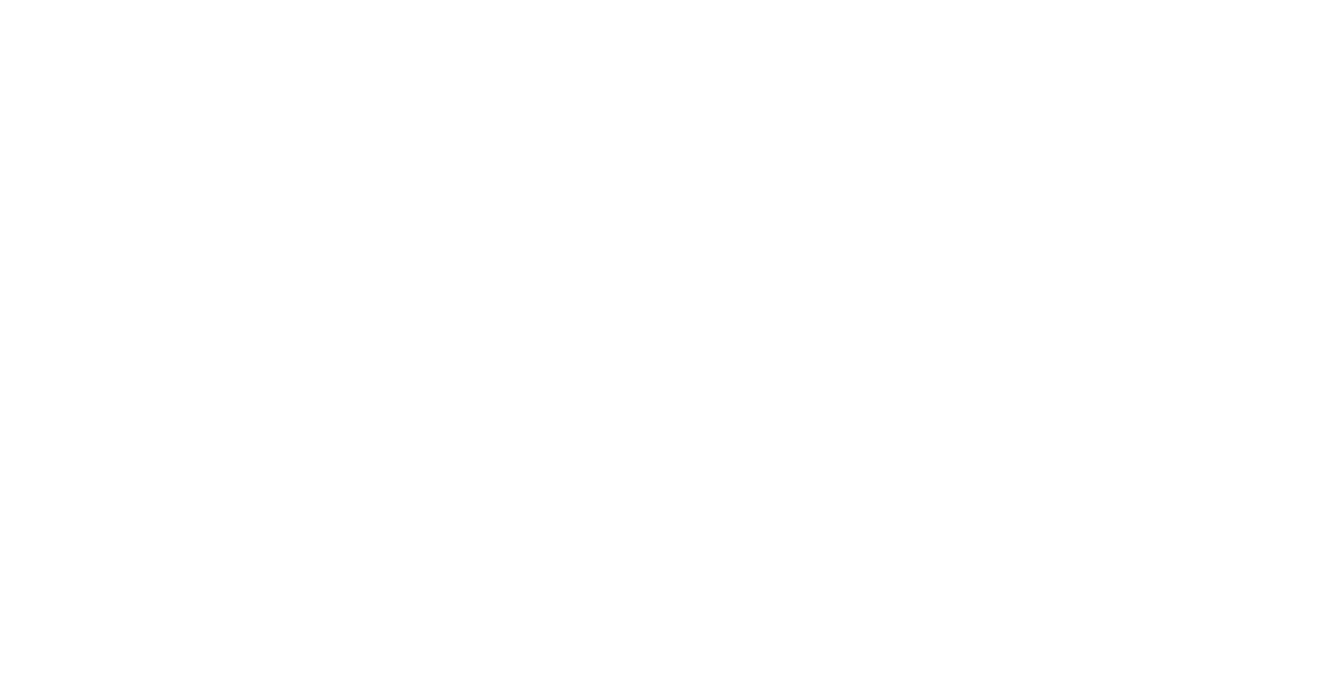
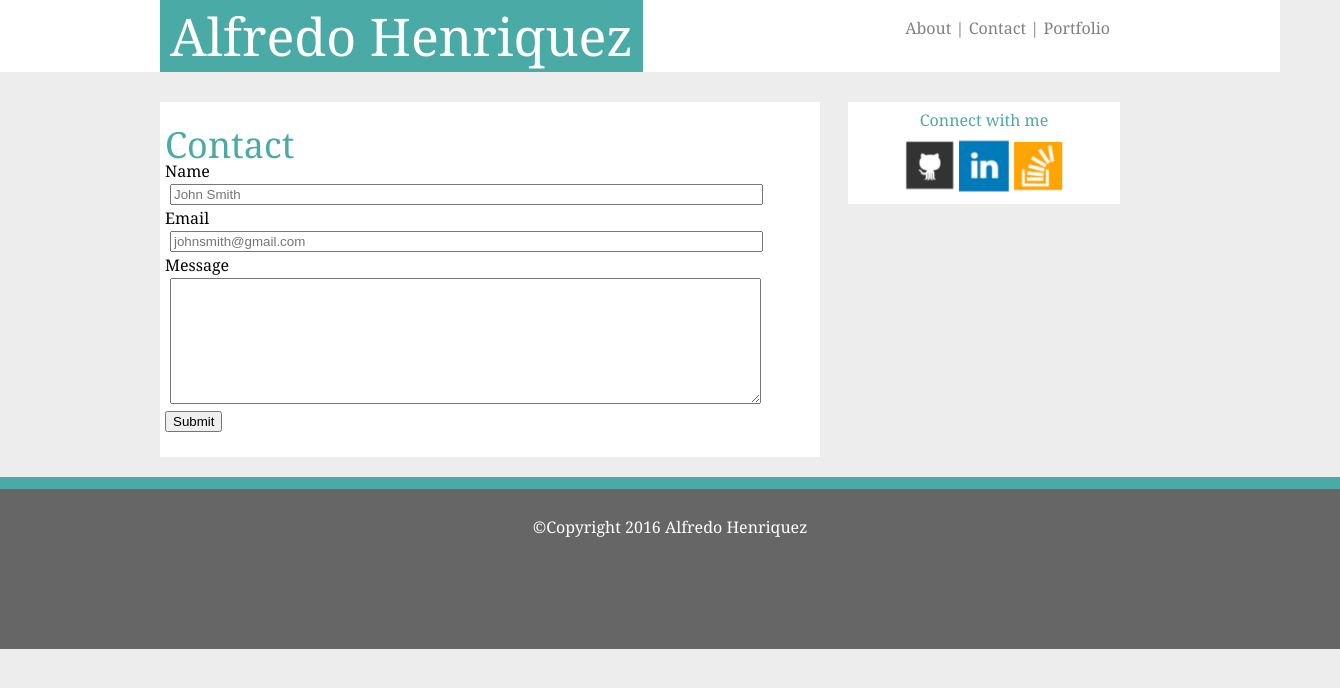
Before and after one commit to wisefredo/Basic-Portofolio, a plain HTML site: page contact.html in a window 1280 px wide. Shown: the whole page, 1340 px wide, since content can reach past the window. Drawn offline with Linux system fonts and the light colour scheme.

Commit message:
contact.html hw due feb9th

```diff
--- a/assets/css/style.css
+++ b/assets/css/style.css
@@ -65,9 +65,24 @@ a {
 .aboutMe {
 	color: #4aaaa5;
 	font-size: 36px;
+}
+.contact {
+	color: #4aaaa5;
+	font-size: 36px;
+}
+.inputs {
+	width: 90%;
+	margin: 5px;
+
+}
+input, label {     display:block; }
+
+.message {
+	height: 120px;
+}
 
 
-}
+
 .sideContent {
 	width: 270px;
 	background-color: #ffffff;
--- a/contact.html
+++ b/contact.html
@@ -0,0 +1,69 @@
+<!DOCTYPE html>
+
+<html lang="en">
+
+<head>
+
+    <title>Index</title>
+
+    <meta charset="UTF-8">
+
+    <meta name="viewport" content="width=device-width, initial-scale=1">
+
+    <link href="assets/css/reset.css" rel="stylesheet">
+
+    <link href="assets/css/style.css" rel="stylesheet">
+
+</head>
+
+<body>
+<!-- <div class="contentWrapper"> -->
+	<header>
+	<div class="contentWrapper">
+	<!-- camelCasing -->
+	<h1 class="headerLeft">Alfredo Henriquez</h1>
+	<nav class="headerRight">
+		<a href="#">About</a>
+		<a href="#">|  Contact  |</a>
+		<a href="#">Portfolio</a>
+	</nav>
+		</div>
+	</header>
+	<div class="contentWrapper">
+	<section class="mainContent sidebyside">
+		<h1 class="contact">Contact</h1>
+		 <form>
+		 <label>Name</label>
+		 <input placeholder="John Smith" class="inputs" type="text">
+		 <label>Email</label>
+		 <input placeholder="johnsmith@gmail.com" class="inputs" type="text">
+		 <label>Message</label>
+		 <textarea class="inputs message"></textarea>
+		 <input type="button" value="Submit">
+		 </form>
+
+
+
+
+
+
+	</section>
+
+	<aside class="sideContent sidebyside">
+		<h2>Connect with me</h2>
+		<img class="icons" src="assets/images/gitHub.png">
+		<img class="icons" src="assets/images/linkedIN.png">
+		<img class="icons" src="assets/images/stackOF.png">
+
+
+	</aside>
+	</div>
+	<footer><div class="contentWrapper">&copy;Copyright 2016 Alfredo Henriquez</div></footer>
+
+
+
+
+<!-- </div> -->
+</body>
+
+</html>
```
